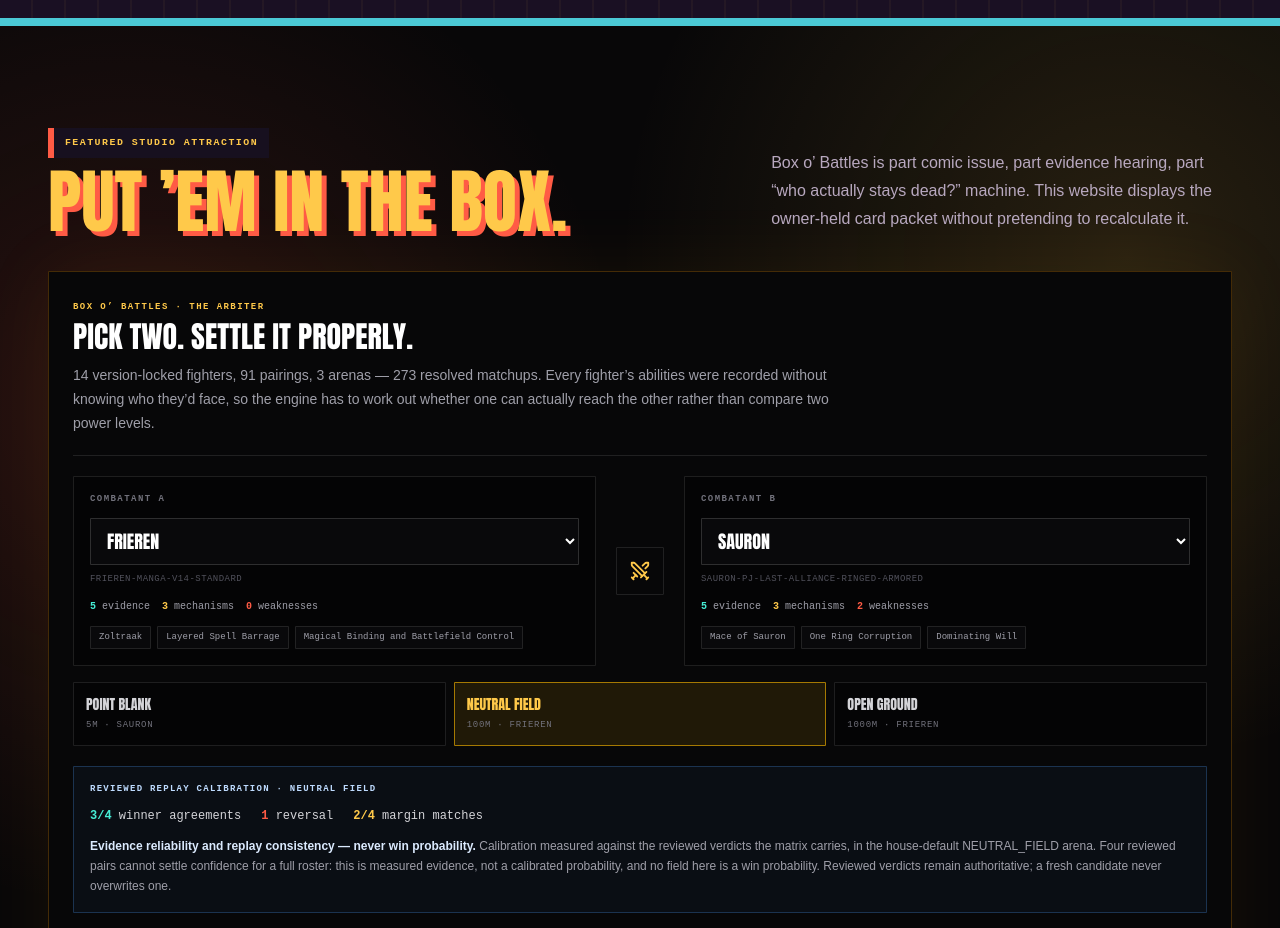
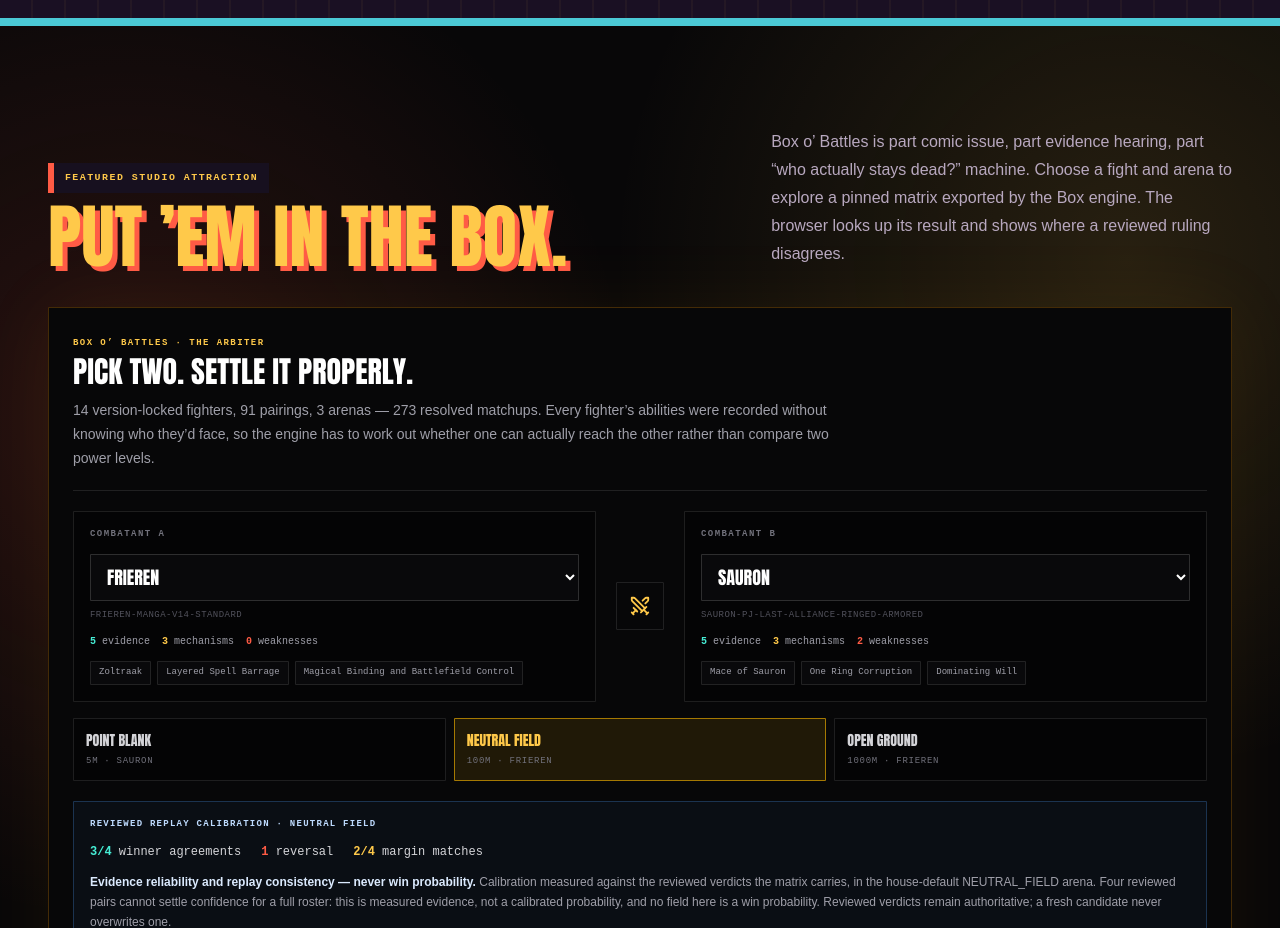
Before and after one commit to ultramonkey23/Ultramonkeydog-studios-, a React (Vite) app: page / in a window 1280 px wide. Shown: the part 6080-7008 px from the top of the page. Built offline with nearby package versions, Linux system fonts and the light colour scheme.

Commit message:
fix(marketing): describe the live Box arena instead of retired card

```diff
--- a/scripts/build-discovery-spine.mjs
+++ b/scripts/build-discovery-spine.mjs
@@ -62,8 +62,8 @@ function actionTier(project) {
   if (project.publicVisual.mediaState === "NATIVE_BUILD") {
     return { rank: 1, label: "IN DEVELOPMENT — NATIVE BUILD", priority: "0.7" };
   }
-  if (project.publicVisual.mediaState === "READ_ONLY_PACKET") {
-    return { rank: 2, label: "PUBLISHED PACKET", priority: "0.7" };
+  if (project.publicVisual.mediaState === "PRECOMPUTED_MATRIX") {
+    return { rank: 2, label: "INTERACTIVE MATCHUP MATRIX", priority: "0.7" };
   }
   return { rank: 3, label: "IN DEVELOPMENT", priority: "0.6" };
 }
--- a/src/App.tsx
+++ b/src/App.tsx
@@ -293,7 +293,7 @@ export default function App() {
               <h2>PUT ’EM IN THE BOX.</h2>
             </div>
             <p>
-              Box o’ Battles is part comic issue, part evidence hearing, part “who actually stays dead?” machine. This website displays the owner-held card packet without pretending to recalculate it.
+              Box o’ Battles is part comic issue, part evidence hearing, part “who actually stays dead?” machine. Choose a fight and arena to explore a pinned matrix exported by the Box engine. The browser looks up its result and shows where a reviewed ruling disagrees.
             </p>
           </div>
           <BoxArena />
--- a/src/components/ProjectCard.tsx
+++ b/src/components/ProjectCard.tsx
@@ -53,7 +53,7 @@ const styleTheme: Record<
 const mediaTone: Record<PublicMediaState, string> = {
   PLAYABLE_DEMO: "project-card__status--playable",
   NATIVE_BUILD: "project-card__status--native",
-  READ_ONLY_PACKET: "project-card__status--packet",
+  PRECOMPUTED_MATRIX: "project-card__status--packet",
   EARLY_BUILD: "project-card__status--early",
   CAPTURE_REQUIRED: "project-card__status--capture",
 };
--- a/src/data.ts
+++ b/src/data.ts
@@ -159,24 +159,24 @@ export const PROJECTS_DATA: Project[] = [
     id: "box-o-battles",
     title: "Box o' Battles",
     tone: "Evidence-aware matchup analysis",
-    description: "A standalone Arbiter project that locks versions and scenarios, builds evidence-backed permanent-defeat routes, and produces structured matchup verdict packets.",
-    tags: ["Arbiter", "Evidence-Aware", "Permanent-Defeat Routes", "Matchup Analysis", "Read-Only Consumer"],
-    status: "BOB #003 Public Card Packet",
+    description: "Choose version-locked fighters and an arena to inspect matchup candidates from the Box engine's pinned, precomputed matrix. Reviewed verdicts are shown separately when available.",
+    tags: ["Arbiter", "Evidence-Aware", "Permanent-Defeat Routes", "Matchup Matrix", "Reviewed Verdicts"],
+    status: "Interactive Precomputed Matchup Matrix",
     accentColor: "warm-amber",
     publicVisual: {
       style: "box-o-battles",
-      mediaState: "READ_ONLY_PACKET",
-      mediaLabel: "BOB #003",
-      heading: "Arbiter Card / Comic HUD v0.3",
-      note: "The Box o' Battles repository owns the immutable card packet. Studios renders its Card Front, Card Back, Comic Panel Flow, Issue Variants, and Replay Seal read-only.",
-      facets: ["Balance Blade", "Victory Depth", "Hinge Gate"],
+      mediaState: "PRECOMPUTED_MATRIX",
+      mediaLabel: "Choose a matchup",
+      heading: "The Box Arena",
+      note: "The owner engine exported every displayed result at a pinned commit and seed. Studios only looks up those results; its reviewed rulings appear alongside compiled candidates, including contradictions.",
+      facets: ["Locked fighters", "Choose an arena", "Inspect the routes"],
     },
-    expandedDetails: "The Box o' Battles repository owns evidence ingestion, evaluation, schema validation, and packet generation. The Studios website presents the owner-held BOB #003 packet without implementing a competing evaluator.",
+    expandedDetails: "The public arena reads an owner-exported matchup matrix. Its compiled candidates are not reviewed verdicts or win probabilities. The four reviewed pairings in the matrix provide a limited comparison, not calibration for the full roster.",
     systemsUnderTheHood: [
-      "Identity Bar locks versions, scenario, calibration, Math Spine version, and workflow version.",
-      "Conversion Spines preserve Access, Interaction, Effect, Permanence, Repeatability, and Behavior in order.",
-      "Victory Depth keeps field victory, anchor state, and essence finality separate.",
-      "Issue Variants are stored branches with distinct outputs; Studios does not recompute them.",
+      "The pinned matrix contains version-locked fighters, arena choices, route evidence, and seeded engine results.",
+      "The browser selects a stored result; it does not run a second evaluator.",
+      "Reviewed verdicts are displayed separately so disagreement stays visible.",
+      "Route share and evidence confidence are not calibrated win probabilities.",
     ],
   },
 ];
--- a/src/types.ts
+++ b/src/types.ts
@@ -14,7 +14,7 @@ export type ProjectVisualStyle =
 export type PublicMediaState =
   | "PLAYABLE_DEMO"
   | "NATIVE_BUILD"
-  | "READ_ONLY_PACKET"
+  | "PRECOMPUTED_MATRIX"
   | "EARLY_BUILD"
   | "CAPTURE_REQUIRED";
 
```
